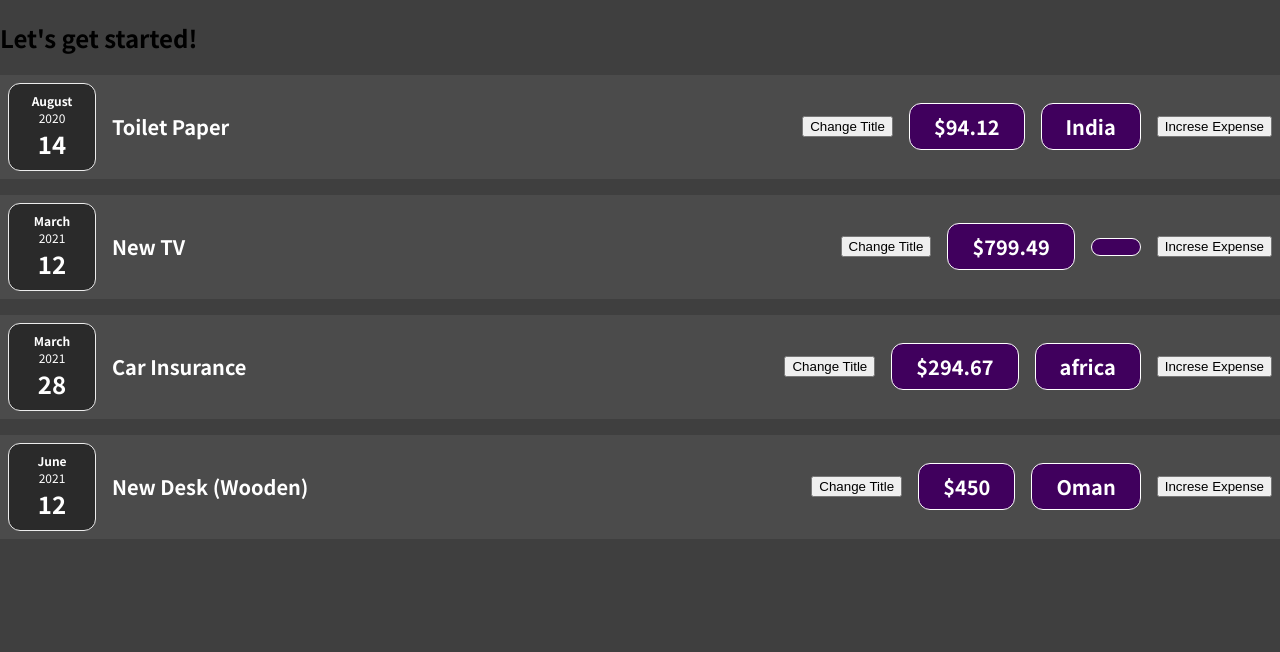
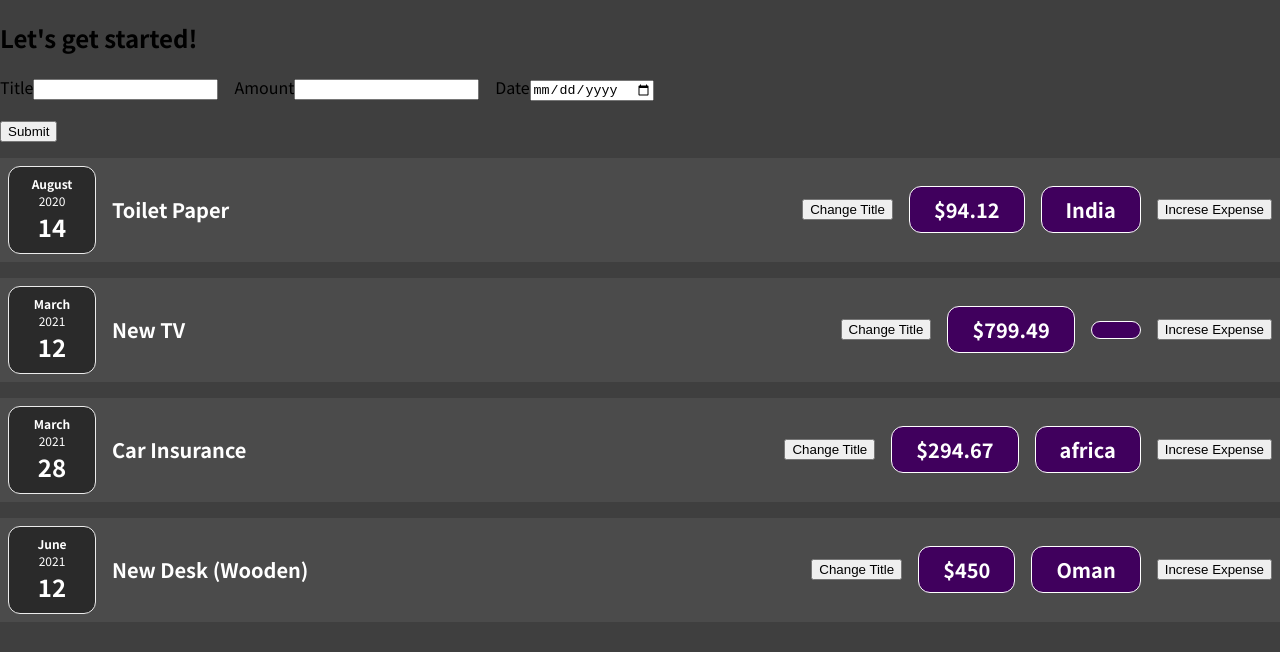
Before and after one commit to Aviproo/ExpenseItem, a React (Create React App) app: page / in a window 1280 px wide. Shown: the top 652 px of the page. Built offline with nearby package versions, Linux system fonts and the light colour scheme.

Commit message:
Making the expense form input visible on screen

```diff
--- a/src/App.js
+++ b/src/App.js
@@ -1,4 +1,6 @@
+import { useState } from "react";
 import Expenses from "./components/Expenses/Expenses";
+import ExpenseForm from "./components/Expenses/ExpenseForm";
 const App = () => {
   const expenses = [
     {
@@ -24,10 +26,17 @@ const App = () => {
       location: "Oman",
     },
   ];
-
+  const saveFormData = (entereData) => {
+    const receiveData = {
+      ...entereData,
+      id: Math.random().toString(),
+    };
+    console.log(entereData);
+  };
   return (
     <div>
       <h2>Let's get started!</h2>
+      <ExpenseForm saveDate={saveFormData} />
       <Expenses items={expenses} />
     </div>
   );
--- a/src/components/Expenses/ExpenseForm.js
+++ b/src/components/Expenses/ExpenseForm.js
@@ -1,55 +1,61 @@
 import { useState } from "react";
 import "./ExpenseForm.css";
-const ExpenseForm = () => {
-  // const [enteredTitle, setenteredTitle] = useState();
-  // const [enteredAmount, setenteredAmount] = useState();
-  // const [enteredDate, setenteredDate] = useState();
-  const [userInput, setUserInput] = useState({
-    enteredTitle: "",
-    enteredAmount: "",
-    enteredDate: "",
-  });
+const ExpenseForm = (props) => {
+  const [enteredTitle, setenteredTitle] = useState();
+  const [enteredAmount, setenteredAmount] = useState();
+  const [enteredDate, setenteredDate] = useState();
+  // const [userInput, setUserInput] = useState({
+  //   enteredTitle: "",
+  //   enteredAmount: "",
+  //   enteredDate: "",
+  // });
   const titleHandler = (event) => {
-    setUserInput({
-      ...userInput,
-      enteredTitle: event.target.value,
-    });
+    // setUserInput({
+    //   ...userInput,
+    //   enteredTitle: event.target.value,
+    // });
+    setenteredTitle(event.target.value);
   };
   const amountHandler = (event) => {
-    setUserInput({
-      ...userInput,
-      enteredAmount: event.target.value,
-    });
+    // setUserInput({
+    //   ...userInput,
+    //   enteredAmount: event.target.value,
+    // });
+    setenteredAmount(event.target.value);
   };
   const dateHandeler = (event) => {
-    setUserInput({
-      ...userInput,
-      enteredDate: event.target.value,
-    });
+    // setUserInput({
+    //   ...userInput,
+    //   enteredDate: event.target.value,
+    // });
+    setenteredDate(event.target.value);
   };
   const submitHandler = (e) => {
     e.preventDefault();
     const obj = {
-      title: userInput.enteredTitle,
-      amount: userInput.enteredAmount,
-      date: userInput.enteredDate,
+      title: enteredTitle,
+      amount: enteredAmount,
+      date: enteredDate,
     };
-    console.log(obj);
+    props.saveDate(obj);
+    setenteredTitle("");
+    setenteredAmount("");
+    setenteredDate("");
   };
   return (
     <form onSubmit={submitHandler}>
       <div className="new-expense__controls">
         <div className="'new-expense__control">
           <label>Title</label>
-          <input type="text" onChange={titleHandler} />
+          <input type="text" value={enteredTitle} onChange={titleHandler} />
         </div>
         <div className="'new-expense__control">
           <label>Amount</label>
-          <input type="text" onChange={amountHandler} />
+          <input type="number" value={enteredAmount} onChange={amountHandler} />
         </div>
         <div className="'new-expense__control">
           <label>Date</label>
-          <input type="text" onChange={dateHandeler} />
+          <input type="date" value={enteredDate} onChange={dateHandeler} />
         </div>
       </div>
       <button type="submit">Submit</button>
```
